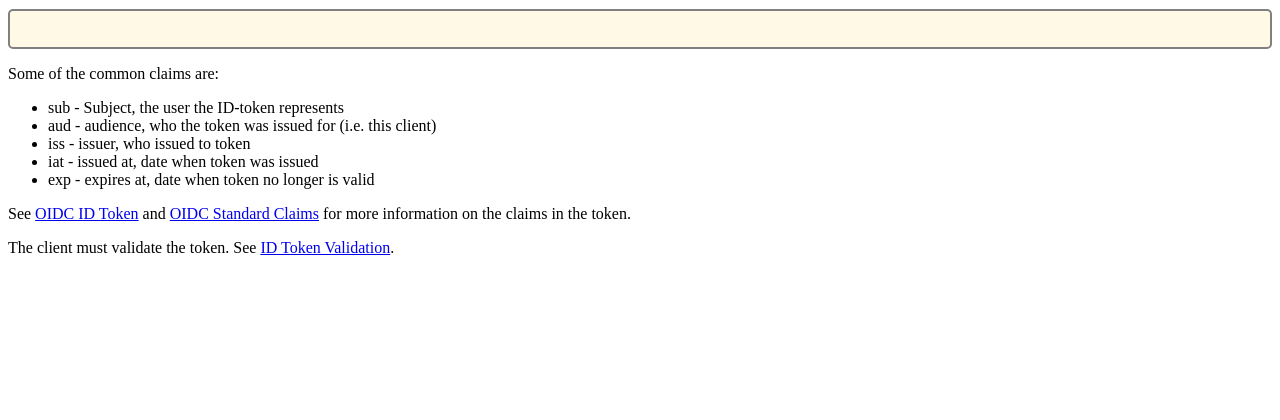
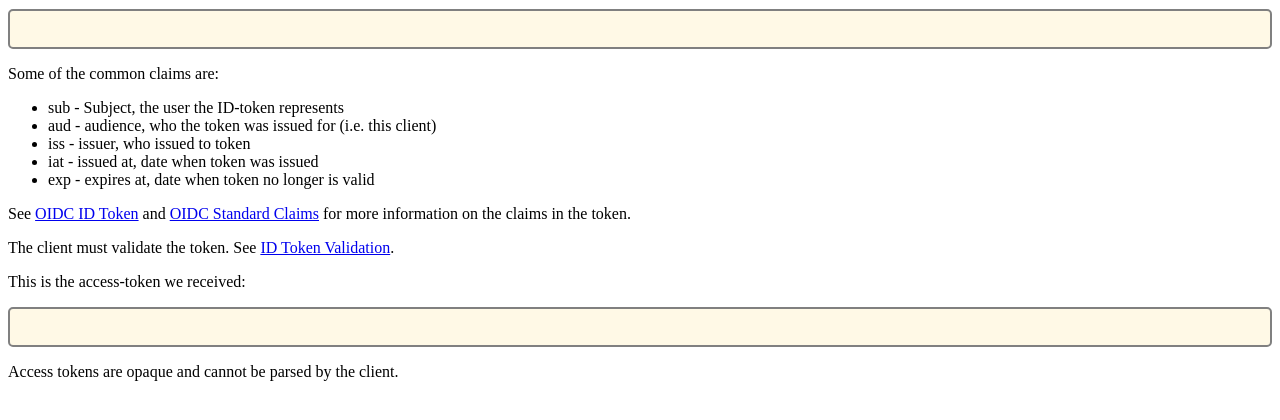
Before and after one commit to michaelvl/oidc-oauth2-workshop, a Flask app: template client/app/templates/token.html in a window 1280 px wide. Shown: the part 249-669 px from the top of the page. Run offline with Flask 2, Linux system fonts and the light colour scheme; the template is opened without the code that fills it, so the values that code supplies are empty.

Commit message:
Add access token and description. Url encode client creds

```diff
--- a/authz-server/app/app.py
+++ b/authz-server/app/app.py
@@ -23,11 +23,12 @@ log = logging.getLogger('oauth2-server')
 def build_url(url, **kwargs):
     return '{}?{}'.format(url, urllib.parse.urlencode(kwargs))
 
-def issue_token(sub, claims):
+def issue_id_token(sub):
     with open(jwt_key, 'rb') as f:
         key_data = f.read()
     key = JsonWebKey.import_key(key_data, {'kty': 'RSA'})
 
+    claims = dict()
     claims['sub'] = sub
     #claims['groups'] = ['user']
     claims['iss'] = 'oauth2-server'
@@ -112,13 +113,12 @@ def token():
     # TODO: Validate that code matches cliend_id
     # TODO: Validate uri and grant type matches code
 
-    # See https://openid.net/specs/openid-connect-basic-1_0.html#StandardClaims
-    claims = dict()
-    if request['scope'] == 'openid':
-        claims['sub'] = user
+    # See https://openid.net/specs/openid-connect-basic-1_0.html#StandardClaims for what claims to include in access token
+    access_token = 'xxx'
+    response = {'access_token': access_token, 'token_type': 'Bearer'}
 
-    token = issue_token(user, claims)
-    response = {'id_token': token, 'access_token': token, 'token_type': 'Bearer'}
+    if 'openid' in request['scope']:
+        response['id_token'] = issue_id_token(user)
 
     return response
 
--- a/client/app/templates/index.html
+++ b/client/app/templates/index.html
@@ -18,8 +18,9 @@
     <p>A 'claim' is metadata about a user, i.e. typically a client will request access to the user 'profile', i.e. request a token with the claim 'profile'. See <a href="https://openid.net/specs/openid-connect-basic-1_0.html#Scopes">OIDC Scopes</a> for a list of standardized scopes. Some typical scopes are:</p>
 
     <ul>
-      <li>openid</li>
-      <li>profile</li>
+      <li>openid - indicates that this is an OpenID request. Needed for ID-tokens to be issued.</li>
+      <li>profile - covers grants such as 'name' and 'birthdate'</li>
+      <li>address</li>
       <li>email</li>
     </ul>
 
--- a/client/app/templates/token.html
+++ b/client/app/templates/token.html
@@ -23,10 +23,10 @@
     <h2>Step 3: Token Received by Client</h2>
 
     <p>This is the ID-token we received:</p>
-    <div class="framed"><p>{{token}}</p></div>
+    <div class="framed"><p>{{id_token}}</p></div>
 
     <p>ID-tokens are not opaque i.e. they can be parsed by the client. The following is the content of the ID-token:</p>
-    <div class="framed"><p>{{token_parsed}}</p></div>
+    <div class="framed"><p>{{id_token_parsed}}</p></div>
 
     <p>Some of the common claims are:</p>
     <ul>
@@ -42,5 +42,11 @@
     information on the claims in the token.</p>
 
     <p>The client must validate the token. See <a href="https://openid.net/specs/openid-connect-basic-1_0.html#IDTokenValidation">ID Token Validation</a>.</p>
+
+    <p>This is the access-token we received:</p>
+    <div class="framed"><p>{{access_token}}</p></div>
+
+    <p>Access tokens are opaque and cannot be parsed by the client.</p>
+
   </body>
 </html>
```
Also changed, not shown: client/app/app.py (+12 -5 lines).
